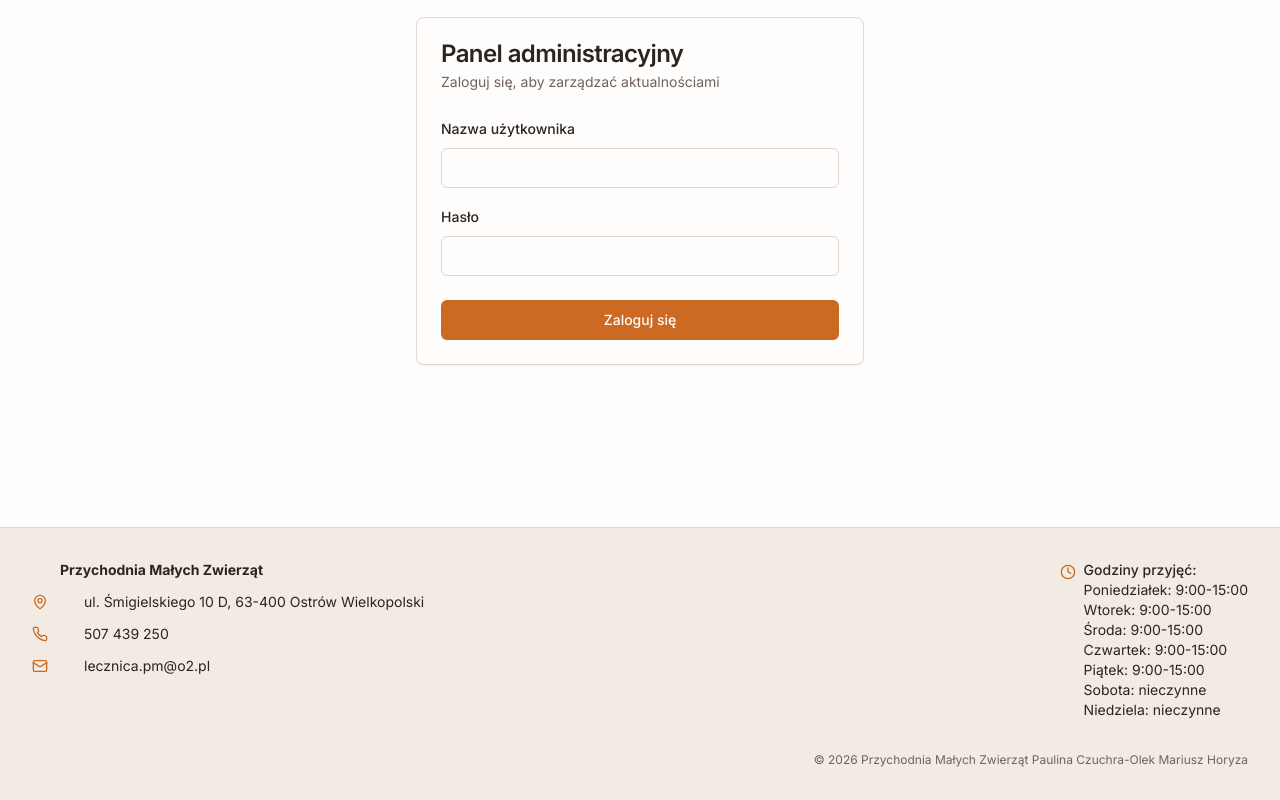
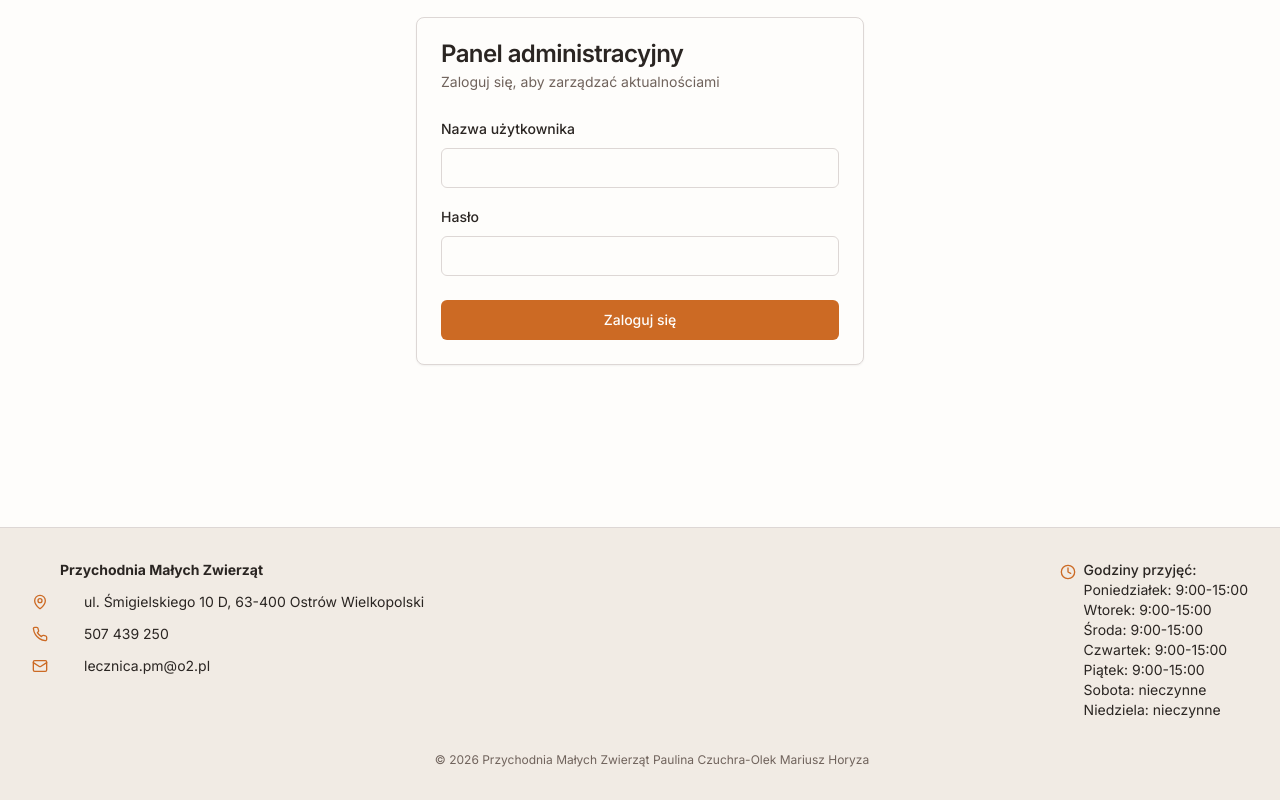
Before and after one commit to Igorollo/vet2, a Next.js app: page /admin/login in a window 1280 px wide. Shown: the part 234-1034 px from the top of the page. Built offline with nearby package versions, Linux system fonts and the light colour scheme; no server answers.

Commit message:
fix: center footer copyright

```diff
--- a/components/footer.tsx
+++ b/components/footer.tsx
@@ -40,7 +40,7 @@ export default function Footer() {
             </div>
           </div>
         </div>
-        <div className="mt-8 md:text-right">
+        <div className="mt-8 text-center">
           <p className="text-xs text-muted-foreground">
             &copy; {new Date().getFullYear()} {siteConfig.name} {siteConfig.owners}
           </p>
```
